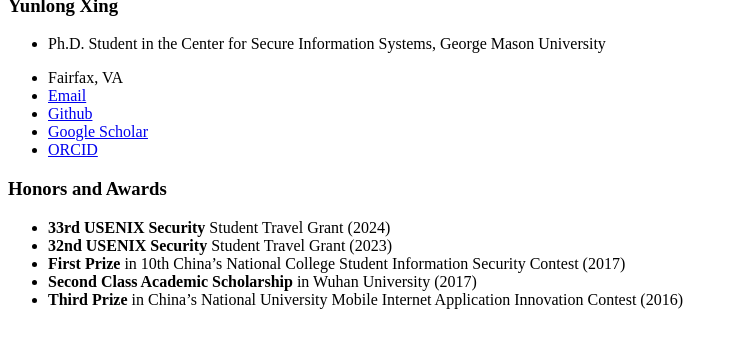
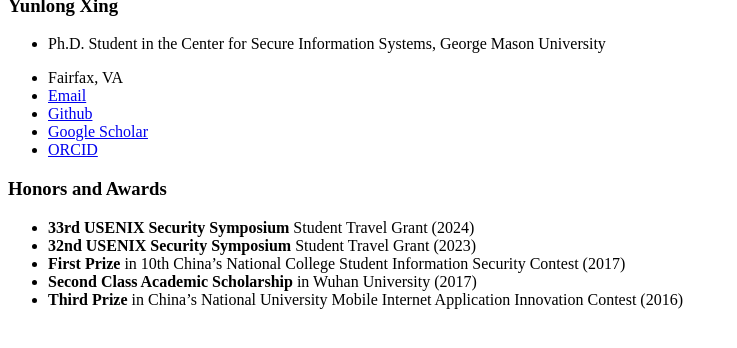
Before and after one commit to YunlongXing/yunlongxing.github.io, a Jekyll site: the page built from _pages/includes/honors.md, in a window 1280 px wide, cut to the strip 494-842 px from the top of the page. Shown: the whole strip, without its empty margins (0-737 px from the left). Built offline with Jekyll 4.4.1, drawn with Linux system fonts in a browser that asks for light colours; our own code applies the rules of GitHub Pages for plain Markdown files.

Commit message:
Update honors.md

```diff
--- a/_pages/includes/honors.md
+++ b/_pages/includes/honors.md
@@ -1,6 +1,6 @@
 # Honors and Awards
-- **33rd USENIX Security** Student Travel Grant (2024)
-- **32nd USENIX Security** Student Travel Grant (2023)
+- **33rd USENIX Security Symposium** Student Travel Grant (2024)
+- **32nd USENIX Security Symposium** Student Travel Grant (2023)
 - **First Prize** in 10th China's National College Student Information Security Contest (2017)
 - **Second Class Academic Scholarship** in Wuhan University (2017)
 - **Third Prize** in China's National University Mobile Internet Application Innovation Contest (2016)
```
